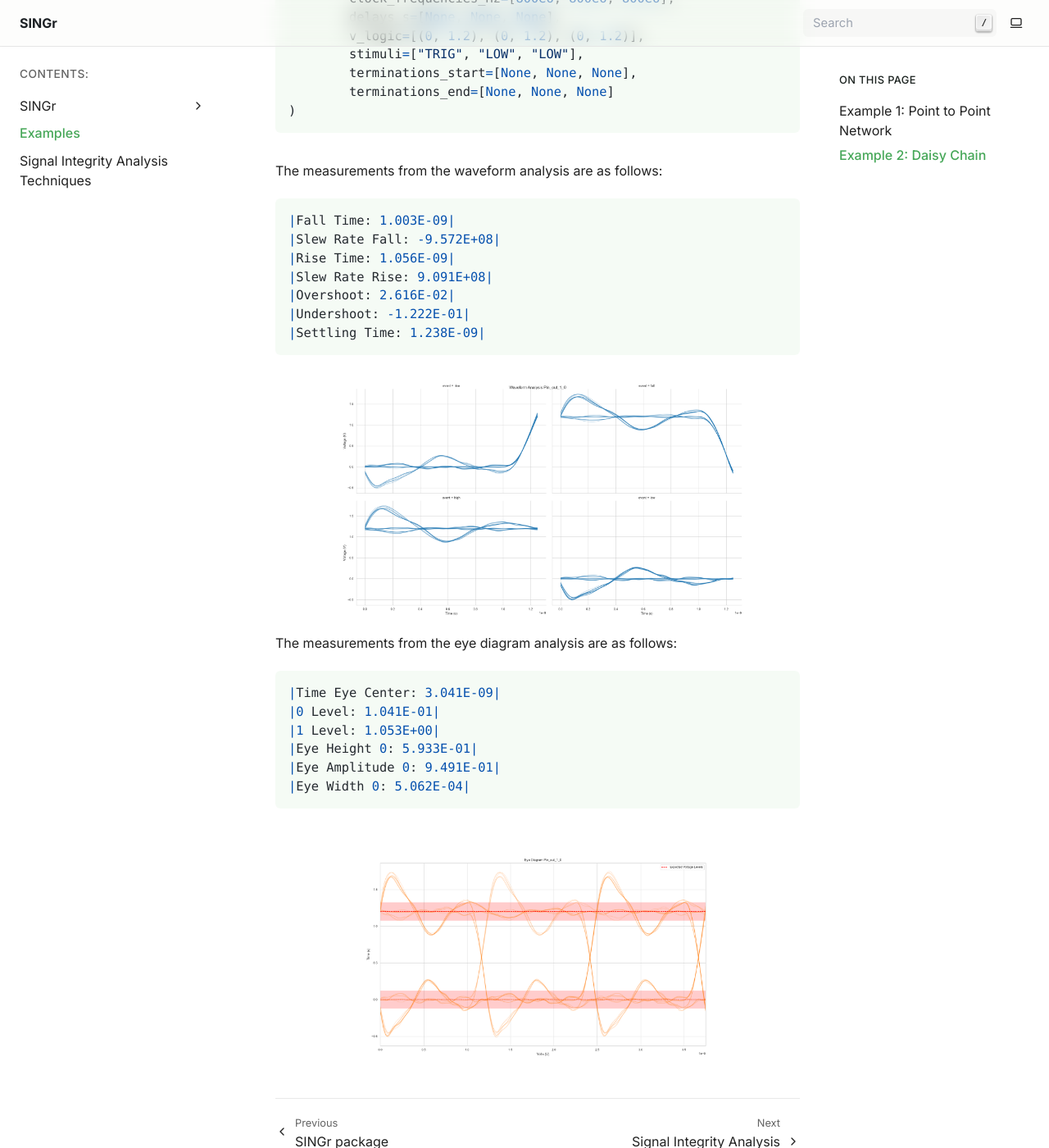
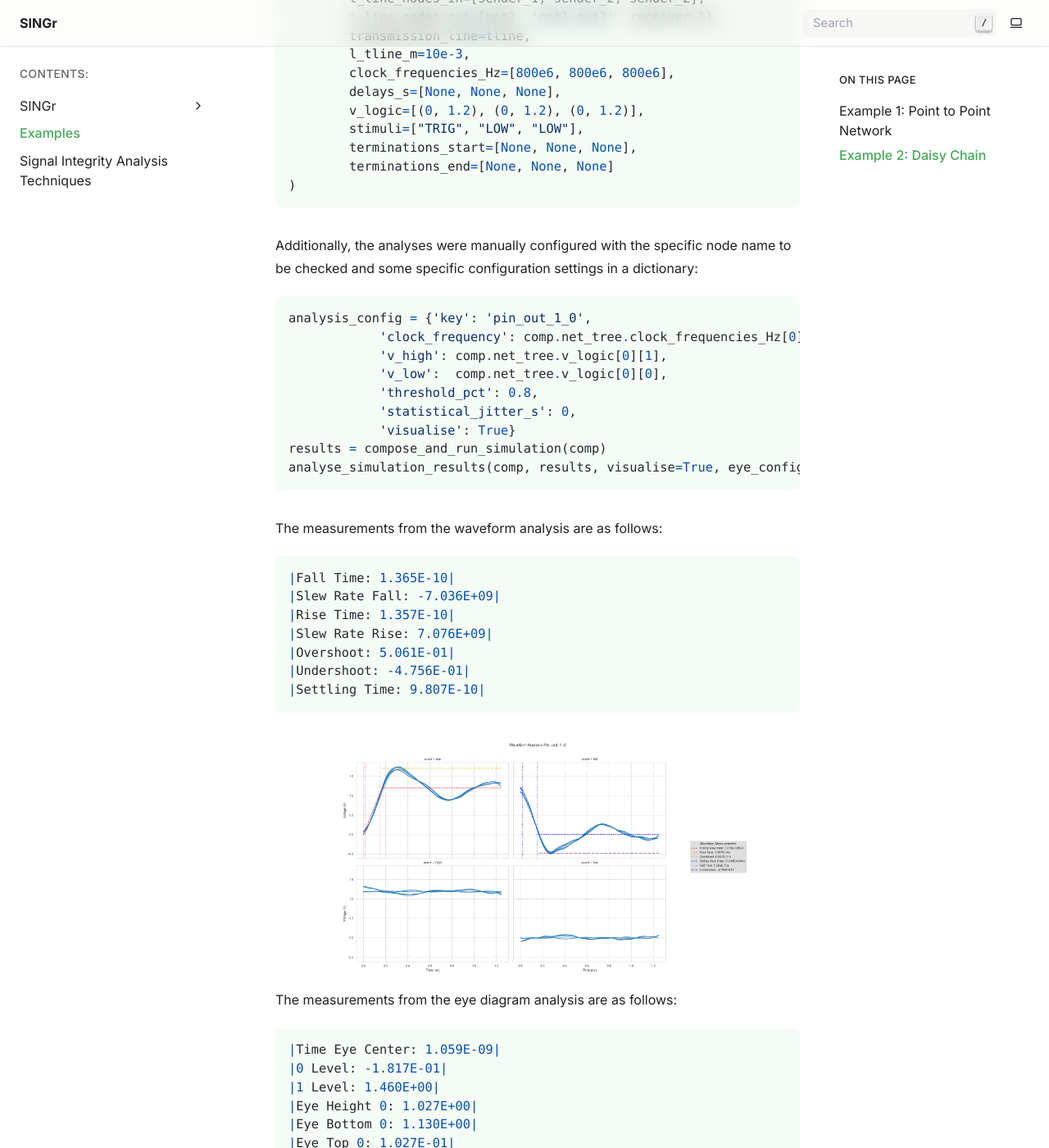
Before and after one commit to Jamanaman/SINGr, a Sphinx documentation site: the page built from docs/source/examples.rst, in a window 1280 px wide and 1400 px high, scrolled down 3694 px. Shown: the whole window at 82% size. Built offline with Sphinx 7.4.7, drawn with Linux system fonts in a browser that asks for light colours; some of the changed text lies outside the part shown.

Commit message:
Update docs to reflect code changes

```diff
--- a/docs/source/examples.rst
+++ b/docs/source/examples.rst
@@ -63,12 +63,13 @@ configuration parameters are provided. Additionally, the requested analyses are
 
 The measurements from the waveform analysis are as follows: ::
 
-    |Time Eye Center: 1.779E-09|
-    |0 Level: -2.249E-01|
-    |1 Level: 1.440E+00|
-    |Eye Height 0: 1.080E+00|
-    |Eye Amplitude 0: 1.665E+00|
-    |Eye Width 0: 3.956E-04|
+    |Fall Time: 1.846E-10|
+    |Slew Rate Fall: -5.200E+09|
+    |Rise Time: 1.904E-10|
+    |Slew Rate Rise: 5.042E+09|
+    |Overshoot: 5.258E-01|
+    |Undershoot: -4.503E-01|
+    |Settling Time: 1.243E-09|
 
 .. image:: /examples_resources/ex1_wf.png
     :width: 80%
@@ -76,13 +77,16 @@ The measurements from the waveform analysis are as follows: ::
 
 The measurements from the eye diagram analysis are as follows: ::
 
-    |Fall Time: 1.225E-09|
-    |Slew Rate Fall: -7.835E+08|
-    |Rise Time: 9.873E-10|
-    |Slew Rate Rise: 9.724E+08|
-    |Overshoot: -4.354E-02|
-    |Undershoot: -5.082E-02|
-    |Settling Time: 1.243E-09|
+    |Time Eye Center: 7.722E-10|
+    |0 Level: -1.404E-01|
+    |1 Level: 1.435E+00|
+    |Eye Height 0: 1.100E+00|
+    |Eye Bottom 0: 1.153E+00|
+    |Eye Top 0: 5.336E-02|
+    |Eye Amplitude 0: 1.576E+00|
+    |Eye Width 0: 1.176E-09|
+    |Eye Right 0: 1.357E-09|
+    |Eye Left 0: 1.813E-10|
 
 .. image:: /examples_resources/ex1_eye.png
 
@@ -124,15 +128,28 @@ Waveform and Eye Analysis were performed on the daisy chain structure detailed i
             terminations_end=[None, None, None]
     )
 
+Additionally, the analyses were manually configured with the specific node name to be checked and some specific
+configuration settings in a dictionary: ::
+
+    analysis_config = {'key': 'pin_out_1_0',
+                'clock_frequency': comp.net_tree.clock_frequencies_Hz[0],
+                'v_high': comp.net_tree.v_logic[0][1],
+                'v_low':  comp.net_tree.v_logic[0][0],
+                'threshold_pct': 0.8,
+                'statistical_jitter_s': 0,
+                'visualise': True}
+    results = compose_and_run_simulation(comp)
+    analyse_simulation_results(comp, results, visualise=True, eye_config=analysis_config, waveform_config=analysis_config)
+
 The measurements from the waveform analysis are as follows: ::
 
-    |Fall Time: 1.003E-09|
-    |Slew Rate Fall: -9.572E+08|
-    |Rise Time: 1.056E-09|
-    |Slew Rate Rise: 9.091E+08|
-    |Overshoot: 2.616E-02|
-    |Undershoot: -1.222E-01|
-    |Settling Time: 1.238E-09|
+    |Fall Time: 1.365E-10|
+    |Slew Rate Fall: -7.036E+09|
+    |Rise Time: 1.357E-10|
+    |Slew Rate Rise: 7.076E+09|
+    |Overshoot: 5.061E-01|
+    |Undershoot: -4.756E-01|
+    |Settling Time: 9.807E-10|
 
 .. image:: /examples_resources/ex2_wf.png
     :width: 80%
@@ -140,12 +157,16 @@ The measurements from the waveform analysis are as follows: ::
 
 The measurements from the eye diagram analysis are as follows: ::
 
-    |Time Eye Center: 3.041E-09|
-    |0 Level: 1.041E-01|
-    |1 Level: 1.053E+00|
-    |Eye Height 0: 5.933E-01|
-    |Eye Amplitude 0: 9.491E-01|
-    |Eye Width 0: 5.062E-04|
+    |Time Eye Center: 1.059E-09|
+    |0 Level: -1.817E-01|
+    |1 Level: 1.460E+00|
+    |Eye Height 0: 1.027E+00|
+    |Eye Bottom 0: 1.130E+00|
+    |Eye Top 0: 1.027E-01|
+    |Eye Amplitude 0: 1.642E+00|
+    |Eye Width 0: 1.176E-09|
+    |Eye Right 0: 1.634E-09|
+    |Eye Left 0: 4.575E-10|
 
 .. image:: /examples_resources/ex2_eye.png
     :width: 80%
```
Also changed, not shown: docs/examples_resources/ex1_eye.png, docs/examples_resources/ex1_wf.png, docs/examples_resources/ex2_eye.png, docs/examples_resources/ex2_wf.png.
